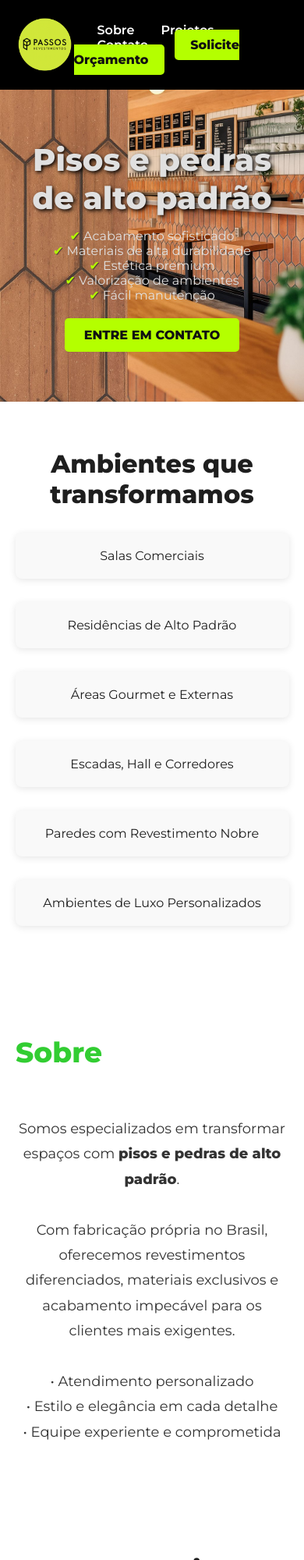
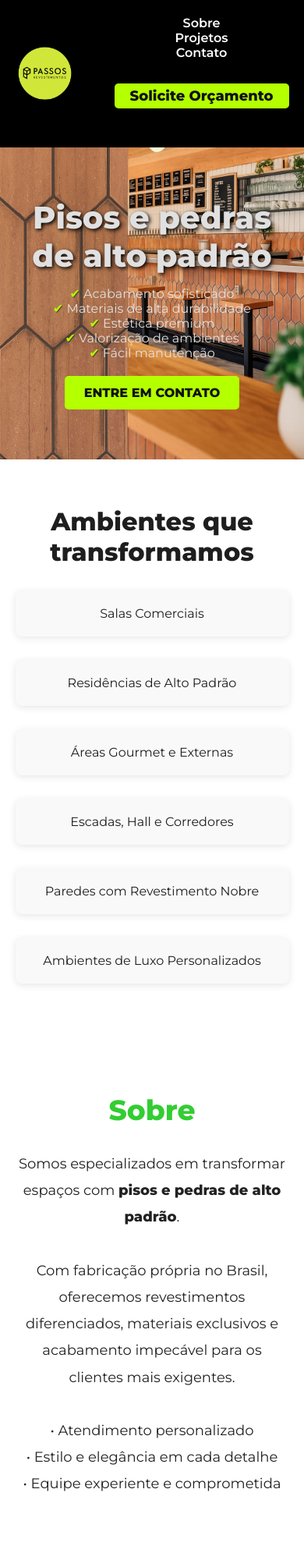
Before and after one commit to allan1285/passos-revestimentos, a plain HTML site: page index.html in a window 390 px wide. Shown: the top 2000 px of the page at 78% size. Drawn offline with Linux system fonts and the light colour scheme.

Commit message:
feat: Adiciona navegação ao cabeçalho e ajusta estilos de botão

```diff
--- a/style.css
+++ b/style.css
@@ -1,4 +1,3 @@
-
 * {
   margin: 0;
   padding: 0;
@@ -20,8 +19,8 @@ header {
 }
 
 header img {
-height: 75px;}
-
+  height: 75px;
+}
 
 nav a {
   margin-left: 30px;
@@ -30,7 +29,8 @@ nav a {
   font-weight: 600;
 }
 
-nav a.cta {
+/* BOTÃO */
+.cta {
   background-color: #B4FF00;
   color: #111;
   padding: 10px 20px;
@@ -40,16 +40,26 @@ nav a.cta {
   margin-top: 30px;
   margin-bottom: 30px;
   transition: background-color 0.3s ease;
-text-align: center;
+  text-align: center;
+  line-height: 12px;
+  display: inline-block;
+  cursor: pointer;
 }
+
 @media (max-width: 768px) {
-    nav a.cta {
-    margin-top: 40px;
-    margin-bottom: 40px;
-    width: 90%; /* ocupa mais espaço na tela menor */
+  nav {
+    display: flex;
+    flex-direction: column;
+    align-items: center;
+  }
+
+  nav a.cta {
+    margin-top: 30px;
+    font-size: 18px;
   }
 }
 
+/* HERO */
 .hero {
   background: url('./img/banner.jpg') no-repeat center center/cover;
   height: 400px;
@@ -61,7 +71,6 @@ text-align: center;
   flex-direction: column;
   padding: 0 5%;
   font-weight: 500;
-
 }
 
 .hero h1 {
@@ -92,6 +101,7 @@ text-align: center;
   text-decoration: none;
 }
 
+/* SECTIONS */
 .section {
   padding: 60px 5%;
   text-align: center;
@@ -102,6 +112,7 @@ text-align: center;
   margin-bottom: 30px;
 }
 
+/* GRID */
 .grid {
   display: grid;
   grid-template-columns: repeat(auto-fit, minmax(240px, 1fr));
@@ -115,34 +126,29 @@ text-align: center;
   box-shadow: 0 2px 10px rgba(0,0,0,0.1);
 }
 
-.sobre {
-  display: flex;
-  flex-wrap: wrap;
-  align-items: center;
-  gap: 30px;
-}
-
+/* SOBRE */
 .sobre {
   background-color: #ffffff;
   padding: 80px 20px;
   text-align: center;
 }
 
-.titulo-sobre  {
+.titulo-sobre {
   font-size: 36px;
-  color: #32cd32; /* Verde-limão da marca */
+  color: #32cd32;
   margin-bottom: 30px;
   font-weight: 700;
-
-  }
+}
 
 .texto-sobre {
   font-size: 18px;
-  color: #333;
+  color: #222; /* Escurecido para melhor contraste */
   max-width: 800px;
   margin: 0 auto;
-  line-height: 1.8;
+  line-height: 1.9;
 }
+
+/* CONTATO */
 .contato {
   background-color: #f5f5f5;
   padding: 80px 20px;
@@ -156,16 +162,17 @@ text-align: center;
   font-weight: 700;
 }
 
+/* FAQ */
 .faq {
   max-width: 800px;
   margin: 0 auto 50px auto;
   text-align: left;
-  color: #333;
+  color: #222; /* Escurecido */
 }
 
 .faq h3 {
   font-size: 24px;
-  color: #222;
+  color: #111;
   margin-bottom: 20px;
 }
 
@@ -175,6 +182,7 @@ text-align: center;
   line-height: 1.6;
 }
 
+/* FORMULÁRIO */
 .formulario-contato {
   max-width: 800px;
   margin: 0 auto;
@@ -183,7 +191,7 @@ text-align: center;
 .formulario-contato h3 {
   font-size: 24px;
   margin-bottom: 20px;
-  color: #222;
+  color: #111;
 }
 
 form {
@@ -196,15 +204,18 @@ input,
 textarea {
   padding: 15px;
   font-size: 16px;
-  border: 1px solid #ccc;
+  border: 1px solid #bbb;
   border-radius: 6px;
   resize: vertical;
+  background-color: #fff;
+  color: #111;
 }
 
 textarea {
   min-height: 120px;
 }
 
+/* BOTÃO FORM */
 button {
   padding: 15px;
   background-color: #32cd32;
```
Also changed, not shown: index.html (+1 -0 lines).
